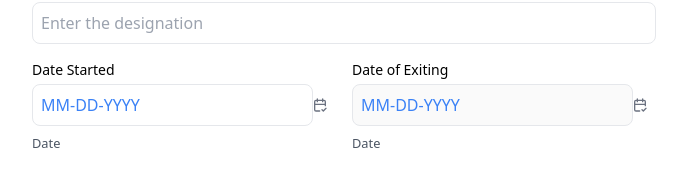
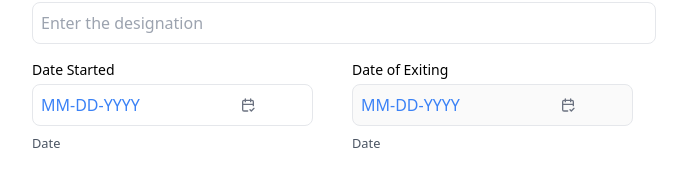
Before and after one commit to sajjadjawaid/form, a React (Vite) app in the folder Frontend/: page / in a window 1280 px wide. Shown: the part 204-380 px from the top of the page, without its empty margins (296-983 px from the left). Built offline with nearby package versions, Linux system fonts and the light colour scheme.

Commit message:
commit for updated icon

```diff
--- a/Frontend/src/Components/CandidateDetailsSection.jsx
+++ b/Frontend/src/Components/CandidateDetailsSection.jsx
@@ -148,13 +148,13 @@ const CandidateDetailsSection = () => {
                 }
                 dateFormat="MM-dd-yyyy"
                 placeholderText="MM-DD-YYYY"
-                className={`w-full p-2 pr-10 border rounded-lg focus:outline-none focus:ring-2 uppercase text-blue-500 focus:ring-blue-500 placeholder-blue-500 ${
+                className={`w-full p-2 relative pr-10 border rounded-lg focus:outline-none focus:ring-2 uppercase text-blue-500 focus:ring-blue-500 placeholder-blue-500 ${
                   !isDateStartedValid ? "border-red-500" : ""
                 }`}
                 ref={dateStartedRef} // Attach ref to the DatePicker
               />
               <TbCalendarCheck
-                className="absolute top-1/2 right-2 transform -translate-y-1/2 text-gray-500 cursor-pointer"
+                className="absolute top-1/2 right-20 transform -translate-y-1/2 text-gray-500 cursor-pointer"
                 onClick={() => dateStartedRef.current.setFocus()} // Focus the DatePicker input when icon is clicked
               />
             </div>
@@ -205,7 +205,7 @@ const CandidateDetailsSection = () => {
                 ref={dateExitedRef} // Attach ref to the DatePicker
               />
               <TbCalendarCheck
-                className="absolute top-1/2 right-2 transform -translate-y-1/2 text-gray-500 cursor-pointer"
+                className="absolute top-1/2 right-20 transform -translate-y-1/2 text-gray-500 cursor-pointer"
                 onClick={() => dateExitedRef.current.setFocus()} // Focus the DatePicker input when icon is clicked
               />
             </div>
```
